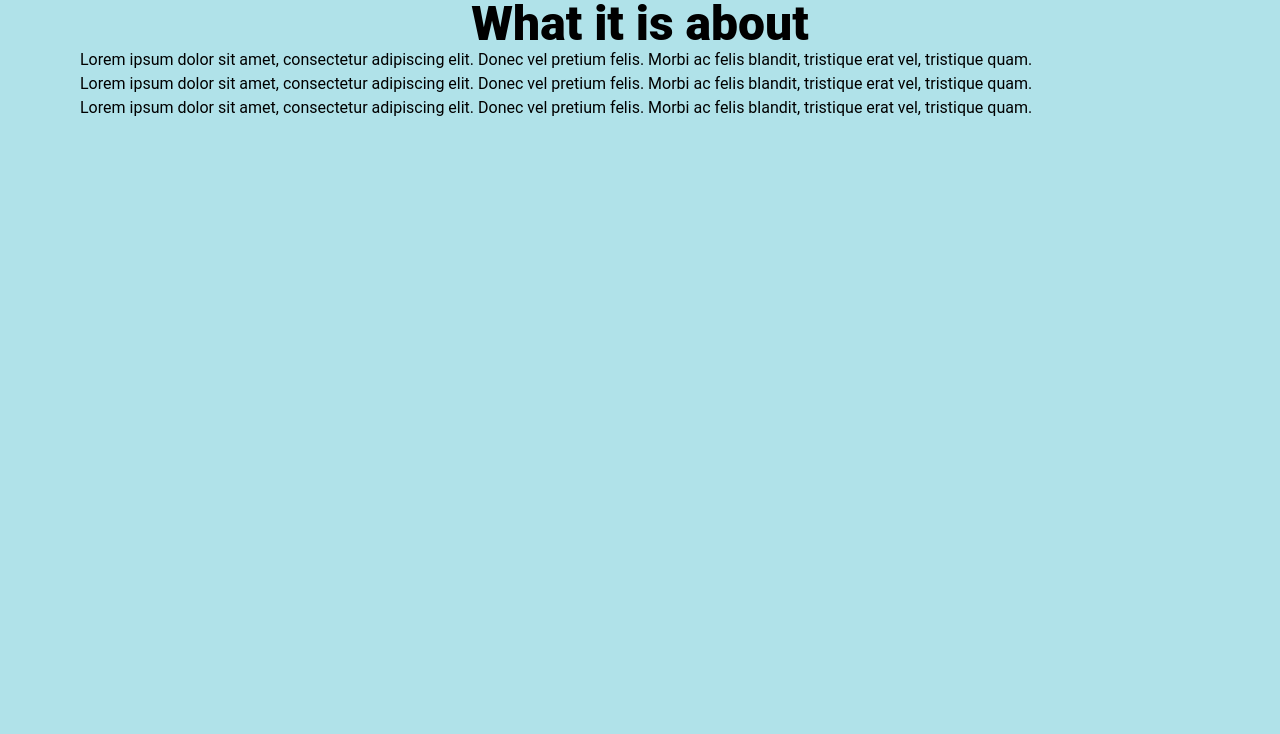
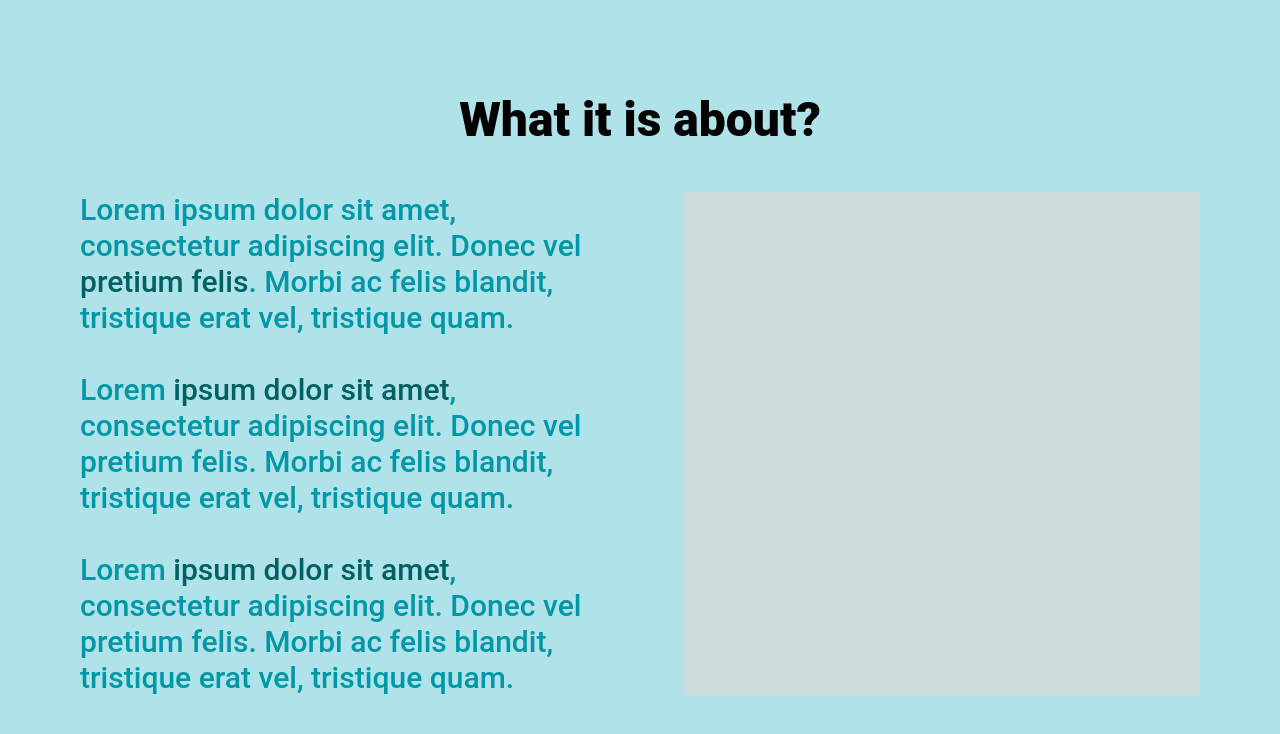
Before and after one commit to Aikodev-labs/Ghibli-API-platform, a React (Vite) app: page / in a window 1280 px wide. Shown: the top 734 px of the page. Built offline with nearby package versions, Linux system fonts and the light colour scheme.

Commit message:
feat(ui): "What it is about" component's initial layout

```diff
--- a/src/components/WhatAbout.jsx
+++ b/src/components/WhatAbout.jsx
@@ -1,18 +1,25 @@
-import React from 'react'
+import React from 'react';
+import mockup from '../assets/img/rectangle.png';
+
+
 
 const WhatAbout = () => {
   return (
 
-    <div className='flex-col bg-background_Blue h-screen md:px-20 xl:px-auto'>
-        <h1 className='text-cyan-950 text-center font-black text-5xl'>What it is about</h1>
-        <div className='flex'>
-            <div>
-                <p>Lorem ipsum dolor sit amet, consectetur adipiscing elit. Donec vel pretium felis. Morbi ac felis blandit, tristique erat vel, tristique quam.</p>
-                <p>Lorem ipsum dolor sit amet, consectetur adipiscing elit. Donec vel pretium felis. Morbi ac felis blandit, tristique erat vel, tristique quam.</p>
-                <p>Lorem ipsum dolor sit amet, consectetur adipiscing elit. Donec vel pretium felis. Morbi ac felis blandit, tristique erat vel, tristique quam.</p>
+    <div className='flex-col item-center justify-center bg-background_Blue h-screen md:px-20 xl:px-auto py-24'>
+
+        <h1 className='text-cyan-950 text-center font-black text-5xl'>What it is about?</h1>
+        <div className='flex gap-20 py-12 item-center justify-center'>
+            <div className='text-cyan-700 text-3xl font-medium font-sans max-w-2xl '>
+                <p>Lorem ipsum dolor sit amet, consectetur adipiscing elit. Donec vel <span className='text-cyan-900'>pretium felis</span>. Morbi ac felis blandit, tristique erat vel, tristique quam.</p><br></br>
+                <p>Lorem <span className='text-cyan-900'>ipsum dolor sit amet</span>, consectetur adipiscing elit. Donec vel pretium felis. Morbi ac felis blandit, tristique erat vel, tristique quam.</p>
+                <br></br>
+                <p>Lorem <span className='text-cyan-900'> ipsum dolor sit amet</span>, consectetur adipiscing elit. Donec vel pretium felis. Morbi ac felis blandit, tristique erat vel, tristique quam.</p>
             </div>
-            <img src=''></img>
+            <img src={mockup}></img>
+
         </div>
+
     </div>
 
   )
```
Also changed, not shown: src/assets/img/rectangle.png (added).
